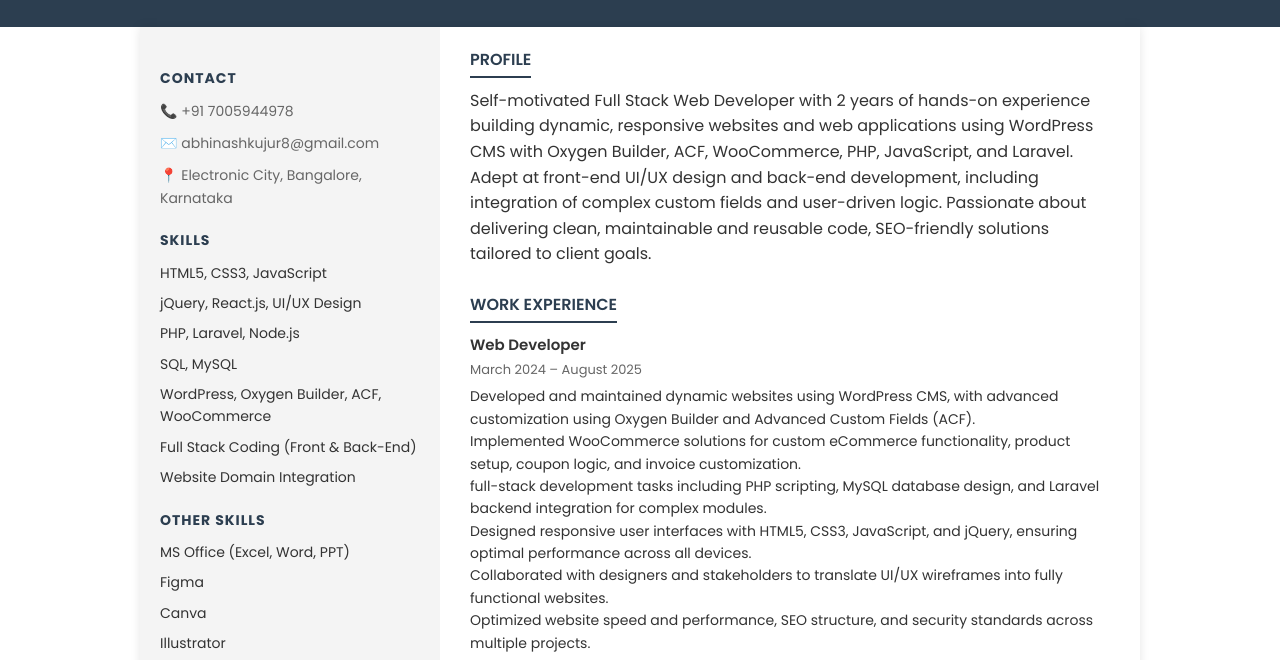
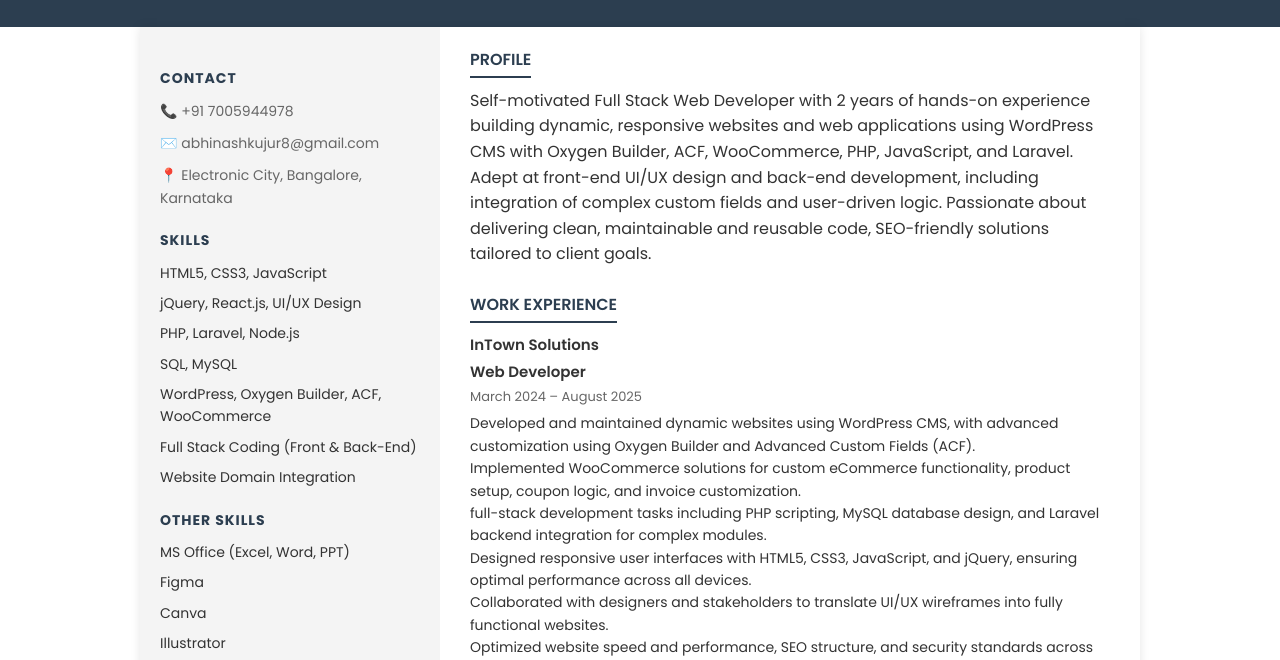
Before and after one commit to Abhinash-K/portfolio, a plain HTML site: page index.html in a window 1280 px wide. Shown: the part 105-765 px from the top of the page. Drawn offline with Linux system fonts and the light colour scheme.

Commit message:
Revise work experience and job title in index.html
Updated work experience section and corrected job title.

```diff
--- a/index.html
+++ b/index.html
@@ -82,6 +82,7 @@
             <div class="section">
                 <h2>Work Experience</h2>
                 <div class="job">
+                    <h3>InTown Solutions</h3>
                     <h3>Web Developer</h3>
                     <div class="date">March 2024 – August 2025</div>
                     <p>
@@ -133,4 +134,5 @@
 
 </body>
 
+
 </html>
```
